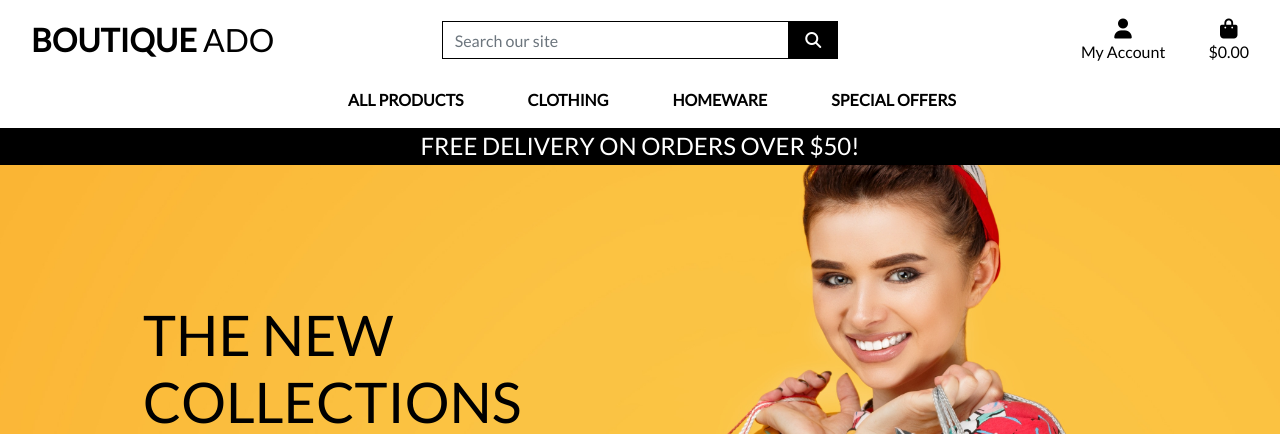
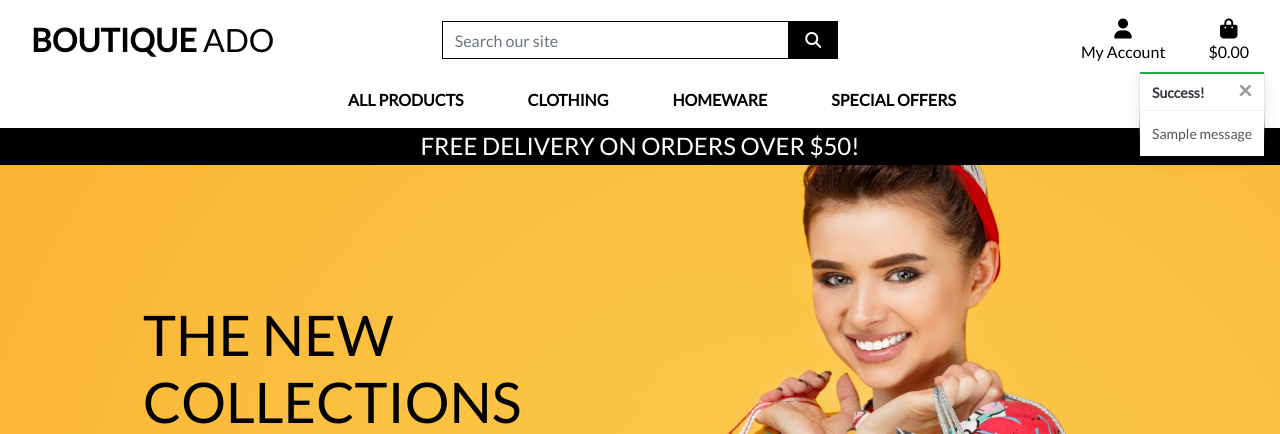
Before and after one commit to ClDaly2904/boutique-ado-shop, a Django app: page / in a window 1280 px wide. Shown: the top 434 px of the page. Run offline with Django 3.2, Linux system fonts and the light colour scheme; one stand-in notice (Sample message) is shown; some libraries are stand-ins or nearby versions.

Commit message:
Add toast templates

```diff
--- a/bag/views.py
+++ b/bag/views.py
@@ -1,4 +1,7 @@
 from django.shortcuts import render, redirect, reverse, HttpResponse
+from django.contrib import messages
+
+from products.models import Product
 
 # Create your views here.
 
@@ -12,6 +15,7 @@ def view_bag(request):
 def add_to_bag(request, item_id):
     """ Add a quantity of the specified product to the shopping bag """
 
+    product = Product.objects.get(pk=item_id)
     quantity = int(request.POST.get('quantity'))
     redirect_url = request.POST.get('redirect_url')
     size = None
@@ -32,6 +36,7 @@ def add_to_bag(request, item_id):
             bag[item_id] += quantity
         else:
             bag[item_id] = quantity
+            messages.success(request, f'Added {product.name} to your bag')
 
     request.session['bag'] = bag
     return redirect(redirect_url)
--- a/boutique_ado/settings.py
+++ b/boutique_ado/settings.py
@@ -78,6 +78,8 @@ TEMPLATES = [
         },
     },
 ]
+
+MESSAGE_STORAGE = 'django.contrib.messages.storage.session.SessionStorage'
 
 AUTHENTICATION_BACKENDS = [
     # Needed to login by username in Django admin, regardless of `allauth`
--- a/static/css/base.css
+++ b/static/css/base.css
@@ -102,6 +102,21 @@ a.category-badge > span.badge:hover {
     cursor: pointer;
 }
 
+.message-container {
+    position: fixed;
+    top: 72px;
+    right: 15px;
+    z-index: 9999999999;
+}
+
+.custom-toast {
+    overflow: visible;
+}
+
+.toast-capper {
+    height: 2px;
+}
+
 /* -------------------------------- Media Queries */
 
 /* Slightly larger container on xl screens */
--- a/templates/base.html
+++ b/templates/base.html
@@ -112,7 +112,21 @@
     </header>
 
     {% if messages %}
-        <div class="message-container"></div>
+        <div class="message-container">
+            {% for message in messages %}
+                {% with message.level as level %}
+                    {% if level == 40 %}
+                        {% include 'includes/toasts/toast_error.html' %}
+                    {% elif level == 30 %}
+                        {% include 'includes/toasts/toast_warning.html' %}
+                    {% elif level == 25 %}
+                        {% include 'includes/toasts/toast_success.html' %}
+                    {% else %}
+                        {% include 'includes/toasts/toast_info.html' %}
+                    {% endif %}
+                {% endwith %}
+            {% endfor %}
+        </div>
     {% endif %}
 
     {% block page_header %}
@@ -122,6 +136,9 @@
     {% endblock %}
 
     {% block postloadjs %}
+    <script type="text/javascript">
+        $('.toast').toast('show');
+    </script>
     {% endblock %}
 
 
--- /dev/null
+++ b/templates/includes/toasts/toast_success.html
@@ -0,0 +1,13 @@
+<div class="toast custom-toast rounded-0 border-top-0" data-autohide="false">
+    <div class="arrow-up arrow-success"></div>
+    <div class="w-100 toast-capper bg-success"></div>
+    <div class="toast-header bg-white text-dark">
+        <strong class="mr-auto">Success!</strong>
+        <button type="button" class="ml-2 mb-1 close text-dark" data-dismiss="toast" aria-label="Close">
+            <span aria-hidden="true">&times;</span>
+        </button>
+    </div>
+    <div class="toast-body bg-white">
+        {{ message }}
+    </div>
+</div>
```
Also changed, not shown: templates/includes/toasts/toast_error.html (added, +13 -0 lines), templates/includes/toasts/toast_info.html (added, +13 -0 lines), templates/includes/toasts/toast_warning.html (added, +13 -0 lines), db.sqlite3.
